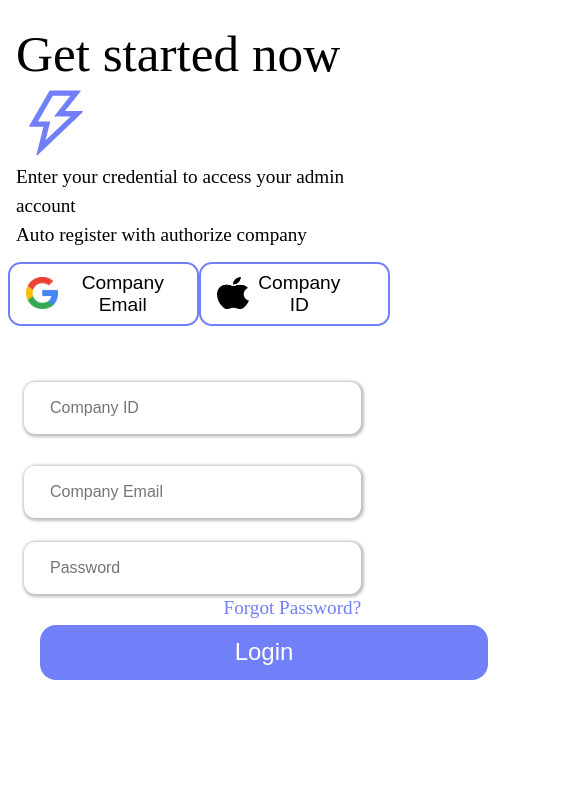
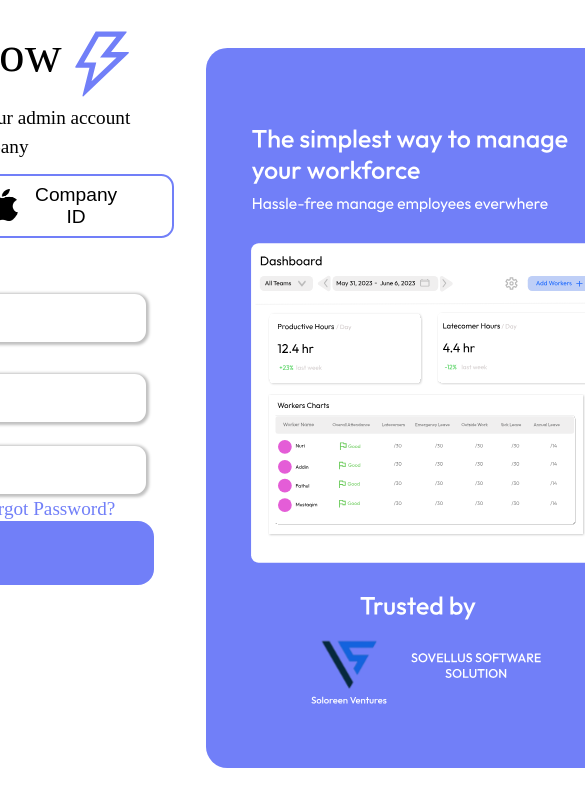
Before and after one commit to axeladib/hr-software, a React (Create React App) app: page / in a window 390 px wide. Shown: the top 806 px of the page, 585 px wide, since content can reach past the window. Built offline with nearby package versions, Linux system fonts and the light colour scheme; the HTML template or start-up script is replaced by a standard one.

Commit message:
Responsive design : second commit

```diff
--- a/src/components/LoginPage.js
+++ b/src/components/LoginPage.js
@@ -48,9 +48,9 @@ const LoginPage = () => {
           </div>
           <button className="login__button">Login</button>
         </div>
-        <div className="desc__img">
-          <img src="/assets/desc.svg" alt="Features Display" />
-        </div>
+      </div>
+      <div className="desc__img">
+        <img src="/assets/desc.svg" alt="Features Display" />
       </div>
     </section>
   );
--- a/src/styles/LoginPage.scss
+++ b/src/styles/LoginPage.scss
@@ -43,8 +43,158 @@ $bp: (
   }
 }
 
-//Start styling
+// For larger screen
+@media (max-width: 1650px) {
+  .login__container {
+    display: flex;
+  justify-content: center;
+  }
+  .desc__img {
+    margin: 3rem 0rem 0rem 2rem;
+    img {
+      height: 45rem;
+      width: auto;
+    }
+  }
+  .login__form {
+    margin: 4rem 0rem 0rem 0rem;
+    .login__hero__text {
+      display: flex;
+      flex-wrap: wrap;
+
+      h1 {
+        font-size: 4rem;
+        font-weight: 500;
+      }
+      .icon {
+        height: 7rem;
+        width: 5rem;
+        color: $color;
+      }
+    }
+    .login__form__desc {
+      font-size: 2rem;
+      display: flex;
+      flex-direction: column;
+      font-weight: 400;
+    }
+    .login__form__button {
+      display: flex;
+      margin: 1rem 0rem 0rem 1.5rem;
+      .login__google {
+        button {
+          display: flex;
+          align-items: center;
+          padding: 0.5rem 2rem 0.5rem 2rem;
+          border: 2px solid $color;
+          border-radius: 0.8rem;
+          background-color: #ffffff;
+          img {
+            box-sizing: border-box;
+            height: 3rem;
+            width: 3rem;
+          }
+          .login__btn__text {
+            margin: 0rem 0rem 0rem 0.5rem;
+            font-size: 1.2rem;
+            font-weight: 400;
+          }
+          &:hover {
+            background-color: #30a2ff;
+          }
+        }
+      }
+      .login__apple {
+        button {
+          display: flex;
+          align-items: center;
+          padding: 0.5rem 3.7rem 0.5rem 2.6rem;
+          margin: 0rem 0rem 0rem 2rem;
+          border: 2px solid $color;
+          border-radius: 0.8rem;
+          background-color: #ffffff;
+          img {
+            box-sizing: border-box;
+            height: 3rem;
+            width: 3rem;
+          }
+          .login__btn__text {
+            margin: 0rem 0rem 0rem 0.5rem;
+            font-size: 1.2rem;
+            font-weight: 400;
+          }
+          &:hover {
+            background-color: #30a2ff;
+          }
+        }
+      }
+    }
+    .login__form__input {
+      .first__input {
+        display: flex;
+        flex-direction: column;
+
+        input {
+          width: 40rem;
+          height: 4rem;
+          box-sizing: border-box;
+          padding: 0rem 0rem 0rem 1.2rem;
+          border-radius: 0.8rem;
+          border: 2px solid #ffffff;
+          box-shadow: 1px 1px 3px 2px rgba(0, 0, 0, 0.25);
+          margin: 2rem 0rem 0rem 0rem;
+          font-size: 1.2rem;
+          font-weight: 400;
+        }
+      }
+      .second__input {
+        display: flex;
+        flex-direction: column;
+        box-sizing: border-box;
+        input {
+          width: 40rem;
+          height: 4rem;
+          box-sizing: border-box;
+          padding: 0rem 0rem 0rem 1.2rem;
+          border-radius: 0.8rem;
+          border: 2px solid #ffffff;
+          box-shadow: 1px 1px 3px 2px rgba(0, 0, 0, 0.25);
+          margin: 2rem 0rem 0rem 0rem;
+          font-size: 1.2rem;
+          font-weight: 400;
+        }
+        a {
+          font-size: 1.2rem;
+          text-decoration: none;
+          margin-left: 67%;
+          margin-top: 0.5rem;
+        }
+      }
+    }
+    .login__button {
+      width: 40rem;
+      height: 4rem;
+      border-radius: 0.8rem;
+      background-color: #717ff8;
+      border: none;
+      font-size: 1.3rem;
+      color: #ffffff;
+      margin: 0rem 0rem 2rem 0rem;
+      &:hover {
+        background-color: #30a2ff;
+      }
+    }
+  }
+}
+
+//
+//
+//
+//Mobile or tablet view
 [class^="login__form"] {
+  //
+  //
+  //
   @include query(tablet) {
     margin-left: 0.5rem;
     margin-top: 1.5rem;
@@ -134,6 +284,7 @@ $bp: (
         display: flex;
         flex-direction: column;
         input {
+          width: 25rem;
           padding: 0rem 0rem 0rem 1.5rem;
           height: 3rem;
           border-radius: 0.7rem;
@@ -149,6 +300,7 @@ $bp: (
         flex-direction: column;
         margin: 1rem 1.8rem 0rem 0.5rem;
         input {
+          width: 25rem;
           padding: 0rem 0rem 0rem 1.5rem;
           height: 3rem;
           border-radius: 0.7rem;
@@ -162,15 +314,17 @@ $bp: (
           text-decoration: none;
           color: #717ff8;
           font-size: 1.2rem;
-          text-align: end;
-          margin: 0.2rem 0rem 0rem 0rem;
+          margin: 0.2rem 0rem 0rem 58%;
         }
       }
     }
+    //FIXME: Making the button responsive
+
     .login__button {
-      margin: 0rem 1rem 0rem 1.5rem;
-      width: 28rem;
-      padding: 0.7rem 0rem 0.7rem 0rem;
+      width: 26rem;
+      height: 4rem;
+      margin: 0rem 0rem 0rem 0rem;
+      padding: 0rem 0rem 0rem 0rem;
       font-size: 1.5rem;
       color: #ffffff;
       background-color: #717ff8;
@@ -191,15 +345,7 @@ $bp: (
       }
     }
   }
-
-
-
-
-
-
-
-
-
-
-
 }
+//
+//
+//Dekstop and big size
```
